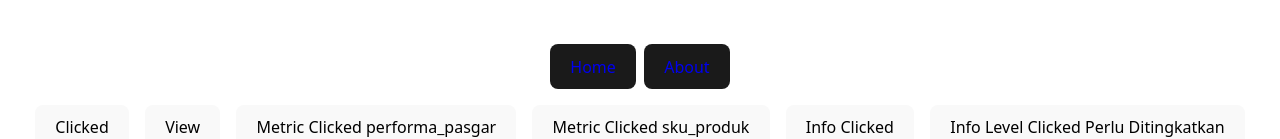
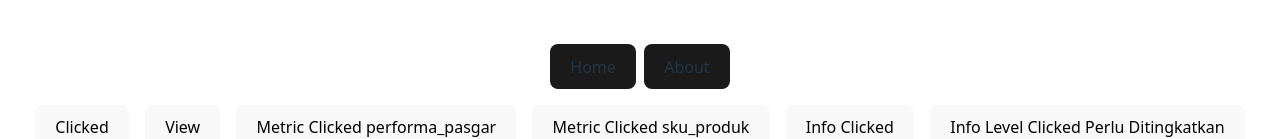
Before and after one commit to marwanrul/arl-react-app, a React (Vite) app: page / in a window 1280 px wide. Shown: the part 357-496 px from the top of the page. Built offline with nearby package versions, Linux system fonts and the light colour scheme.

Commit message:
update style link

```diff
--- a/src/index.css
+++ b/src/index.css
@@ -48,7 +48,8 @@ body {
   text-decoration: none;
 }
 
-.link-wrapper a:visited {
+.link-wrapper a:visited,
+.link-wrapper a:link {
   color: inherit;
 }
 
```
